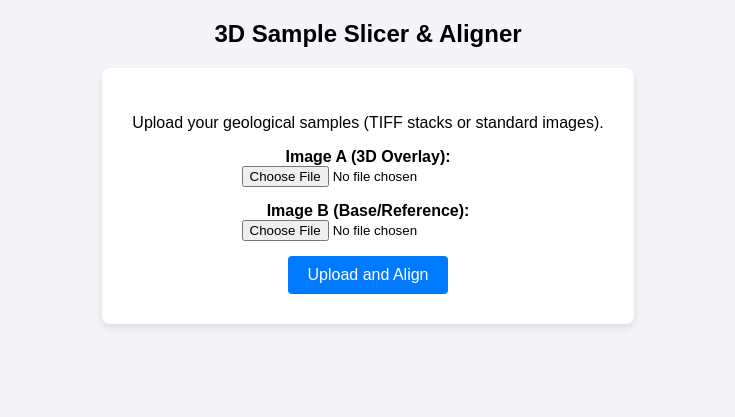
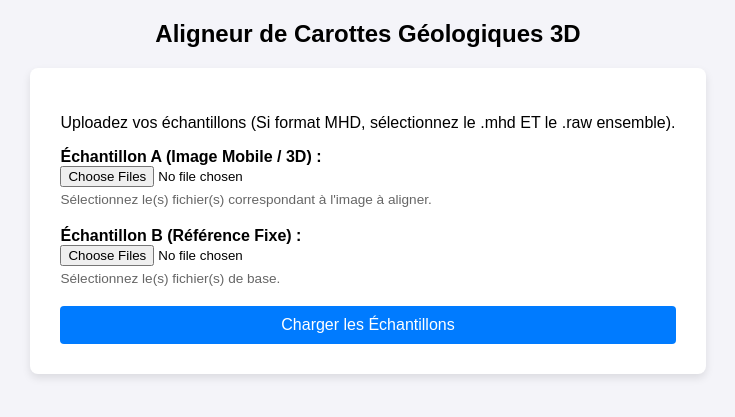
Before and after one commit to jilicuerda/python-images, a Flask app: page / in a window 1280 px wide. Shown: the top 417 px of the page, without its empty margins (272-1007 px from the left). Run offline with Flask 3, Linux system fonts and the light colour scheme.

Commit message:
Update index.html

```diff
--- a/templates/index.html
+++ b/templates/index.html
@@ -1,39 +1,42 @@
 <!DOCTYPE html>
-<html lang="en">
+<html lang="fr">
 <head>
     <meta charset="UTF-8">
     <meta name="viewport" content="width=device-width, initial-scale=1.0">
-    <title>3D Rock Sample Aligner</title>
+    <title>Aligneur de Roches 3D</title>
     <style>
         body { font-family: sans-serif; text-align: center; background-color: #f4f4f9; margin-top: 20px; }
-        .upload-container { background: white; padding: 30px; border-radius: 8px; box-shadow: 0 4px 8px rgba(0,0,0,0.1); display: inline-block; }
-        .upload-container div { margin-bottom: 15px; }
+        .upload-container { background: white; padding: 30px; border-radius: 8px; box-shadow: 0 4px 8px rgba(0,0,0,0.1); display: inline-block; text-align: left; }
+        .upload-container div { margin-bottom: 20px; }
         canvas { border: 1px solid #ccc; cursor: grab; background: white; box-shadow: 0 4px 8px rgba(0,0,0,0.1); margin-top: 10px; }
         canvas:active { cursor: grabbing; }
         .controls { margin-top: 20px; background: white; padding: 15px; display: inline-block; border-radius: 8px; }
         .slider-container { margin-bottom: 15px; font-weight: bold; }
         input[type=range] { width: 300px; }
-        button { padding: 10px 20px; font-size: 16px; cursor: pointer; background: #007bff; color: white; border: none; border-radius: 4px;}
+        button { padding: 10px 20px; font-size: 16px; cursor: pointer; background: #007bff; color: white; border: none; border-radius: 4px; width: 100%;}
         button:hover { background: #0056b3; }
+        .help-text { font-size: 0.85em; color: #666; margin-top: 5px; display: block; }
     </style>
 </head>
 <body>
 
-    <h2>3D Sample Slicer & Aligner</h2>
+    <h2>Aligneur de Carottes Géologiques 3D</h2>
 
     {% if not image_a or not image_b %}
     <div class="upload-container">
-        <p>Upload your geological samples (TIFF stacks or standard images).</p>
+        <p>Uploadez vos échantillons (Si format MHD, sélectionnez le .mhd ET le .raw ensemble).</p>
         <form action="/" method="POST" enctype="multipart/form-data">
             <div>
-                <label><strong>Image A (3D Overlay):</strong></label><br>
-                <input type="file" name="file_a" required>
+                <label><strong>Échantillon A (Image Mobile / 3D) :</strong></label><br>
+                <input type="file" name="files_a" multiple required>
+                <span class="help-text">Sélectionnez le(s) fichier(s) correspondant à l'image à aligner.</span>
             </div>
             <div>
-                <label><strong>Image B (Base/Reference):</strong></label><br>
-                <input type="file" name="file_b" required>
+                <label><strong>Échantillon B (Référence Fixe) :</strong></label><br>
+                <input type="file" name="files_b" multiple required>
+                <span class="help-text">Sélectionnez le(s) fichier(s) de base.</span>
             </div>
-            <button type="submit">Upload and Align</button>
+            <button type="submit">Charger les Échantillons</button>
         </form>
     </div>
     {% endif %}
@@ -41,16 +44,16 @@
     {% if image_a and image_b %}
 
     <div class="slider-container">
-        <label for="zSlider">Z-Axis Slice (Depth): <span id="zValue">0</span></label><br>
+        <label for="zSlider">Profondeur de la tranche (Z) : <span id="zValue">0</span></label><br>
         <input type="range" id="zSlider" min="0" max="{{ total_slices - 1 }}" value="0" oninput="updateSlice(this.value)">
     </div>
 
     <canvas id="alignmentCanvas" width="800" height="600" tabindex="0"></canvas>
 
     <div class="controls">
-        <p>Offset: X: <span id="valX">0</span>px, Y: <span id="valY">0</span>px</p>
-        <button onclick="saveAlignment()">Save Final Alignment</button>
-        <br><br><a href="/">Upload new images</a>
+        <p>Décalage : X: <span id="valX">0</span>px, Y: <span id="valY">0</span>px</p>
+        <button onclick="saveAlignment()">Sauvegarder l'Alignement</button>
+        <br><br><a href="/" style="display: block; text-align: center;">Charger de nouveaux échantillons</a>
     </div>
 
     <script>
@@ -69,10 +72,7 @@
         let isDragging = false;
         let startX, startY;
 
-        // Load base image (slice 0 by default)
         imgB.src = `/slice/{{ image_b }}/0`;
-
-        // Initial load for overlay image (slice 0)
         updateSlice(0);
 
         imgB.onload = () => {
@@ -82,11 +82,9 @@
         };
         imgA.onload = draw;
 
-        // --- NEW: Fetch new slice from Python when slider moves ---
         function updateSlice(z) {
             currentZ = z;
             zValueDisplay.innerText = z;
-            // Appending a timestamp prevents the browser from caching the old slice image
             imgA.src = `/slice/{{ image_a }}/${z}?t=` + new Date().getTime();
         }
 
@@ -104,7 +102,6 @@
             valY.innerText = offsetY;
         }
 
-        // --- Dragging & Keyboard Logic Remains the Same ---
         canvas.addEventListener('mousedown', (e) => {
             isDragging = true;
             const rect = canvas.getBoundingClientRect();
@@ -143,14 +140,14 @@
                 body: JSON.stringify({
                     x: offsetX,
                     y: offsetY,
-                    z_index: currentZ, // Tell Python which exact slice was chosen
+                    z_index: currentZ,
                     filename_a: "{{ image_a }}",
                     filename_b: "{{ image_b }}"
                 })
             })
             .then(response => response.json())
             .then(data => alert(data.message))
-            .catch(error => console.error('Error:', error));
+            .catch(error => console.error('Erreur:', error));
         }
     </script>
     {% endif %}
```
